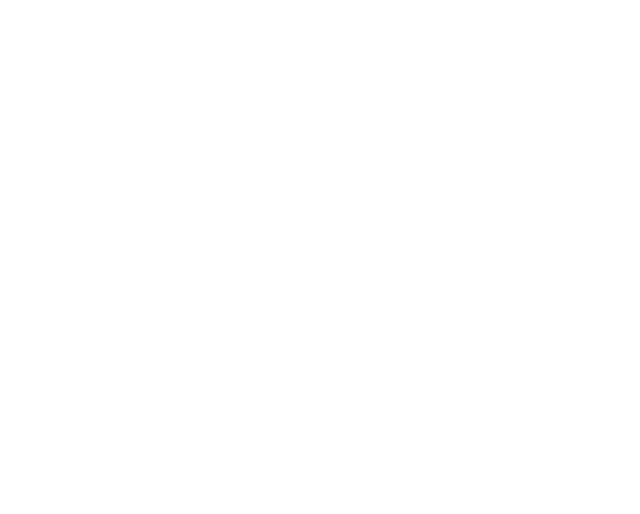
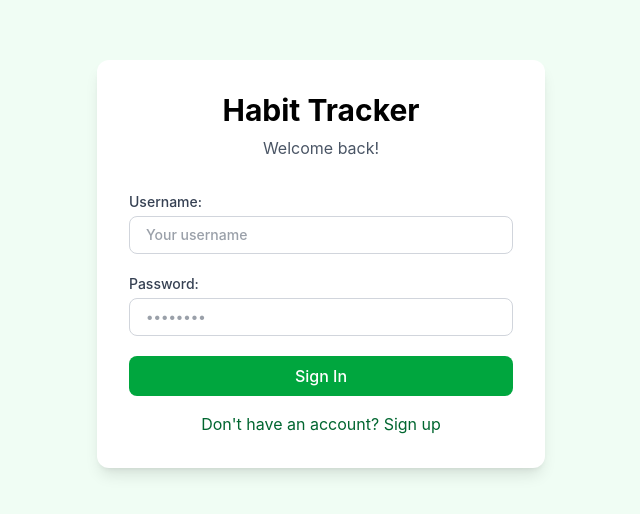
Before and after one commit to krz-sta/Habit-Tracker, a Vue app in the folder frontend/: page /auth in a window 1280 px wide. Before the commit this address had no page. Shown: the part 136-650 px from the top of the page, without its empty margins (319-959 px from the left). Built offline with nearby package versions, Linux system fonts and the light colour scheme.

Commit message:
Path and login/register view changes.

```diff
--- a/frontend/src/api/axios.ts
+++ b/frontend/src/api/axios.ts
@@ -15,7 +15,9 @@ http.interceptors.response.use(
     (error) => {
         if (error.response?.status === 401) {
             localStorage.removeItem('token')
-            window.location.href = '/login'
+            if (window.location.pathname !== '/auth') {
+                window.location.href = '/auth';
+            }
         }
         return Promise.reject(error)
     }
--- a/frontend/src/components/Header.vue
+++ b/frontend/src/components/Header.vue
@@ -18,7 +18,7 @@ const router = useRouter();
         <h1 class="text-xl font-bold inline">Habit Tracker</h1>
     </div>
 
-    <button v-if="route.path==='/'" @click="router.push('/login')" class="text-white bg-green-600 px-6 py-2 rounded-lg font-medium hover:bg-green-700">Get Started</button>
+    <button v-if="route.path==='/'" @click="router.push('/auth')" class="text-white bg-green-600 px-6 py-2 rounded-lg font-medium hover:bg-green-700">Get Started</button>
     <button v-else @click="authStore.logout" class="text-white bg-green-600 px-6 py-2 rounded-lg font-medium hover:bg-green-700">Log out</button>
 </header>
 </template>
--- a/frontend/src/router/index.ts
+++ b/frontend/src/router/index.ts
@@ -1,33 +1,28 @@
-import { createRouter, createWebHistory } from 'vue-router'
-import { useAuthStore } from '@/stores/auth'
-import LoginView from '@/views/LoginView.vue'
-import RegisterView from '@/views/RegisterView.vue'
+import { createRouter, createWebHistory } from 'vue-router';
+import { useAuthStore } from '@/stores/auth';
+import AuthView from '@/views/AuthView.vue';
+import HomeView from '@/views/HomeView.vue';
+import LandingView from '@/views/LandingView.vue';
 
 const router = createRouter({
   history: createWebHistory(import.meta.env.BASE_URL),
   routes: [
     {
-      path: '/login',
-      name: 'login',
-      component: LoginView,
-      meta: { requiresAuth: false }
-    },
-    {
-      path: '/register',
-      name: 'register',
-      component: RegisterView,
+      path: '/auth',
+      name: 'auth',
+      component: AuthView,
       meta: { requiresAuth: false }
     },
     {
       path: '/home',
       name: 'home',
-      component: () => import('@/views/HomeView.vue'),
+      component: HomeView,
       meta: { requiresAuth: true }
     },
     {
       path: '/',
       name: 'landing',
-      component: () => import('@/views/LandingView.vue'),
+      component: LandingView,
       meta: { requiresAuth: false }
     }
   ],
--- /dev/null
+++ b/frontend/src/views/AuthView.vue
@@ -0,0 +1,68 @@
+<script setup lang="ts">
+import { ref } from 'vue';
+import { useRouter } from 'vue-router';
+import { useAuthStore } from '@/stores/auth';
+
+const router = useRouter();
+const authStore = useAuthStore();
+
+const username = ref('');
+const password = ref('');
+const error = ref<string | null>(null);
+const isLogin = ref<true | false | null>(true);
+
+async function handleLogin() {
+    error.value = null
+    try {
+        await authStore.login(username.value, password.value)
+        router.push('/home')
+    } catch (e: any) {
+        error.value = e.response?.data?.detail ?? 'Login failed'
+    }
+}
+
+async function handleRegister() {
+    error.value = null
+    try {
+        await authStore.register(username.value, password.value)
+    } catch (e: any) {
+        error.value = e.response?.data?.detail ?? 'Logiin failed'
+    }
+}
+
+async function handleSubmit() {
+    if (isLogin) {
+        handleLogin();
+    } else {
+        handleRegister();
+    }
+}
+
+</script>
+
+<template>
+    <div class="min-h-screen bg-green-50 flex items-center justify-center p-4">
+        <div class="bg-white rounded-xl shadow-lg p-8 w-full max-w-md">
+            <div class="text-center mb-8">
+                <h1 class="text-3xl font-bold mb-2">Habit Tracker</h1>
+                <p class="text-gray-600">{{ isLogin ? 'Welcome back!' : 'Create an account' }}</p>
+            </div>
+            <form @submit.prevent="handleSubmit()">
+                <div class="text-sm font-medium text-gray-700 mb-5">
+                    <label class="block text-sm font-medium text-gray-700 mb-1">Username:</label>
+                    <input v-model="username" type="text" placeholder="Your username" class="w-full px-4 py-2 rounded-lg border border-gray-300 focus:ring-2 focus:ring-green-500 focus:border-transparent"/>
+                </div>
+                <div class="text-sm font-medium text-gray-700 mb-5">
+                    <label class="block text-sm font-medium text-gray-700 mb-1">Password:</label>
+                    <input v-model="password" type="password" placeholder="••••••••" class="w-full px-4 py-2 rounded-lg border border-gray-300 focus:ring-2 focus:ring-green-500 focus:border-transparent"/>
+                </div>
+                <p v-if="error" class="text-center text-red-600 m-4">{{ error }}</p>
+                <button v-if="isLogin" type="submit" class="w-full bg-green-600 hover:bg-green-700 text-white font-medium px-4 py-2 rounded-lg">Sign In</button>
+                <button v-else type="submit" class="w-full bg-green-600 hover:bg-green-700 text-white font-medium px-4 py-2 rounded-lg">Register</button>
+            </form>
+            <p class="text-center text-green-800 mt-4" @click="isLogin=!isLogin">{{ isLogin ? "Don't have an account? Sign up" : "Already have an account? Sign in"}}</p>
+        </div>
+    </div>
+</template>
+<style scoped>
+</style>
--- a/frontend/src/views/LoginView.vue
+++ /dev/null
@@ -1,34 +0,0 @@
-<script setup lang="ts">
-import { ref } from 'vue'
-import { useRouter } from 'vue-router'
-import { useAuthStore } from '@/stores/auth'
-
-const router = useRouter()
-const authStore = useAuthStore()
-
-const username = ref('')
-const password = ref('')
-const error = ref<string | null>(null)
-
-async function handleLogin() {
-    error.value = null
-    try {
-        await authStore.login(username.value, password.value)
-        router.push('/home')
-    } catch (e: any) {
-        error.value = e.response?.data?.detail ?? 'Login failed.'
-    }
-}
-</script>
-
-<template>
-    <div class="bg-green-100">
-        <h1>Login</h1>
-        <input v-model="username" type="text" placeholder="Username" />
-        <input v-model="password" type="password" placeholder="Password" />
-        <button @click="handleLogin">Login</button>
-        <p v-if="error">{{ error }}</p>
-    </div>
-</template>
-<style scoped>
-</style>
--- a/frontend/src/views/RegisterView.vue
+++ /dev/null
@@ -1,34 +0,0 @@
-<script setup lang="ts">
-import { ref } from 'vue'
-import { useRouter } from 'vue-router'
-import { useAuthStore } from '@/stores/auth'
-
-const router = useRouter()
-const authStore = useAuthStore()
-
-const username = ref('')
-const password = ref('')
-const error = ref<string | null>(null)
-
-async function handleRegister() {
-    error.value = null
-    try {
-        await authStore.register(username.value, password.value)
-        router.push('/')
-    } catch (e: any) {
-        error.value = e.response?.data?.detail ?? 'Register failed.'
-    }
-}
-</script>
-
-<template>
-    <div>
-        <h1>Register</h1>
-        <input v-model="username" type="text" placeholder="Username" />
-        <input v-model="password" type="password" placeholder="Password" />
-        <button @click="handleRegister">Register</button>
-        <p v-if="error">{{ error }}</p>
-    </div>
-</template>
-<style scoped>
-</style>
```
